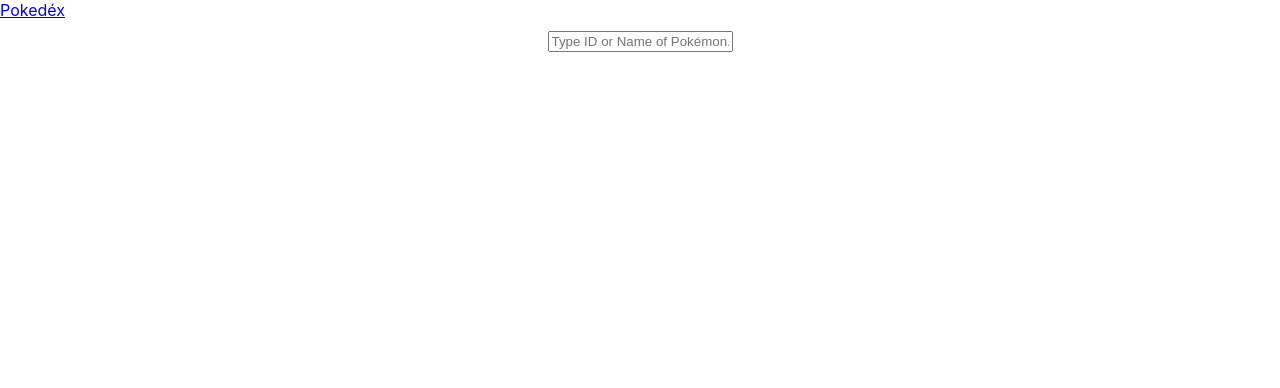
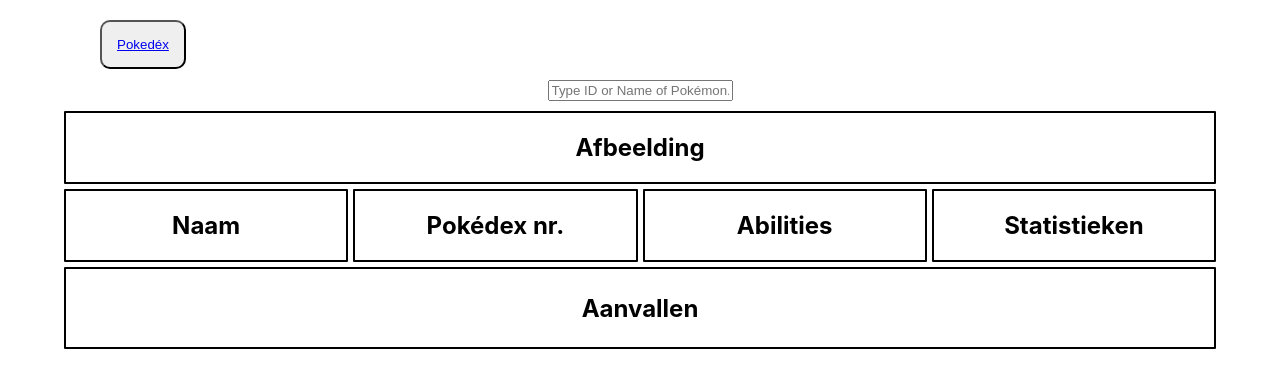
Before and after one commit to Renzo128/react-to-do-l2-p3, a React (Create React App) app: page /PokePage in a window 1280 px wide. Shown: the top 388 px of the page. Built offline with nearby package versions, Linux system fonts and the light colour scheme.

Commit message:
pokedex afgerond

```diff
--- a/src/App.css
+++ b/src/App.css
@@ -13,12 +13,6 @@
   }
 }
 
-/* var item = Math.random()*255;  delete
-// var item2 = Math.random()*255;
-// var item3 = Math.random()*255;
-
-// document.body.style.backgroundColor  = "rgb("+item+","+item2+","+item3+")";
-*/
 .App-header {
   background-color: #282c34;
   min-height: 100vh;
--- a/src/App.jsx
+++ b/src/App.jsx
@@ -1,23 +1,18 @@
 import "./App.css";
-import React, { useEffect, useState } from "react";
-import { Routes, Route, Link } from "react-router-dom";
+import React from "react";
+import { Routes, Route } from "react-router-dom";
 import Pokemon from "./components/Pokemon/Pokemon";
 import PokePage from "./components/PokePage/PokePage";
 const App = () => {
   return (
     <>
       <div>
-{ <Routes>
-   <Route path="PokePage" element={<PokePage />}></Route>
-   <Route path="/" element={<Pokemon />}></Route>
-
-</Routes> }
-
-
-
-{/* <Pokemon/> */}
-
-
+        {
+          <Routes>
+            <Route path="PokePage" element={<PokePage />}></Route>
+            <Route path="/" element={<Pokemon />}></Route>
+          </Routes>
+        }
       </div>
     </>
   );
--- a/src/components/OnePokemon/OnePokemon.css
+++ b/src/components/OnePokemon/OnePokemon.css
@@ -1,13 +1,10 @@
-.Container{
-    display:grid;
-    grid-template-columns: 1fr 1fr 1fr 1fr;
-}
-
-.pokecard{
-    text-align: center;
-    height:400px;
+.pokecard {
+  /* card grootte en tekst plaatsing in de card */
+  text-align: center;
+  height: 400px;
 }
 
 .pokecard img {
-    height: 40%;
-  }
+  /* afbeeldings grootte aanpassen */
+  height: 40%;
+}
--- a/src/components/PokePage/PokePage.js
+++ b/src/components/PokePage/PokePage.js
@@ -1,22 +1,19 @@
 import React from "react";
 import "./PokePage.css";
-import {  Link } from "react-router-dom";
+import { Link } from "react-router-dom";
 import Search from "../Search/Search";
 
+function PokePage() {
+  // display voor iedere pokemon card
 
-function PokePage() { // display voor iedere pokemon card
-
-
-
-
-
-    return(
-        <div>
-            <Link to="/">Pokedéx</Link>
-            <Search />
-
-        </div>
-    )
+  return (
+    <div>
+      <button className="moveButtonPokedex">
+        <Link to="/">Pokedéx</Link>
+      </button>
+      <Search />
+    </div>
+  );
 }
 
-export default PokePage
+export default PokePage;
--- a/src/components/Pokemon/Pokemon.css
+++ b/src/components/Pokemon/Pokemon.css
@@ -1,28 +1,42 @@
 .button {
+  /* knoppen in het midden van pagina zetten */
   text-align: center;
 }
 
+.moveButton {
+  /* link to knop van de rand van de pagina afhalen */
+  margin-left: 100px;
+  padding: 15px;
+  border-radius: 10px;
+  float: left;
+  position: inherit;
+}
+
 .button-style-left {
+  /* styling van de knoppen in het midden van de pagina */
   padding: 5px;
-  width: 50px;
+  width: 100px;
   height: 50px;
   border-top-left-radius: 10px;
   border-bottom-left-radius: 10px;
+  margin-left: -175px;
 }
 
 .button-style-right {
   padding: 5px;
-  width: 50px;
+  width: 100px;
   height: 50px;
   border-top-right-radius: 10px;
   border-bottom-right-radius: 10px;
 }
 
-header{
-    text-align:center;
+header {
+  /* header tekst centeren */
+  text-align: center;
 }
 
-.input_placement{
-    text-align: center;
-    padding: 10px;
+.Container {
+  /* grid voor plaatsing pokemon cards */
+  display: grid;
+  grid-template-columns: 1fr 1fr 1fr 1fr;
 }
--- a/src/components/Search/Search.css
+++ b/src/components/Search/Search.css
@@ -0,0 +1,54 @@
+.center {
+  /* text centeren */
+
+  text-align: center;
+}
+
+.moveButtonPokedex {
+  /* de link pokédex knop designen en verplaatsen */
+  margin-left: 100px;
+  padding: 15px;
+  border-radius: 10px;
+  margin-top: 20px;
+}
+
+.grid {
+  /* grid voor het plaatsen van data */
+  display: grid;
+  grid-template-columns: 1fr 1fr 1fr 1fr;
+  row-gap: 5px;
+  column-gap: 5px;
+}
+.containerSearchPage {
+  /* grid om van de rand van de pagina af te gaan  */
+  display: grid;
+  grid-template-columns: 5% 90% 5%;
+}
+
+.pokemon {
+  /* alle data van de pokemon van de rand afhalen */
+  text-align: left;
+  margin-left: 20px;
+}
+
+.border {
+  /* border voor design data */
+  border: 2px solid black;
+  border-radius: 1px;
+}
+
+.movedown {
+  /* de divs die niet indezelfde grid zitten naar beneden halen */
+  margin-top: 5px;
+}
+
+.nextLine {
+  /* bij abilities de abilities onder elkaar zetten */
+  white-space: pre;
+}
+
+.input_placement {
+  /* invoer veld centeren en groter maken */
+  text-align: center;
+  padding: 10px;
+}
--- a/src/components/Search/Search.js
+++ b/src/components/Search/Search.js
@@ -1,7 +1,6 @@
-import React, { useState, useEffect } from "react";
+import React, { useState } from "react";
 
 import "./Search.css";
-import { getPokemon, getPokemonData } from "../functies/pokemons";
 
 const Search = () => {
   const [input, setInput] = useState("");
@@ -9,18 +8,34 @@ const Search = () => {
 
   const submitSearch = async (e) => {
     e.preventDefault();
-    let response = await getPokemon(
+    let response = await getPokemonData(
       `https://pokeapi.co/api/v2/pokemon/${input.toLowerCase()}`
     );
-    console.log(response);
     await setPokemonData({
       response,
     });
   };
 
+  const getPokemonData = async (url) => {
+    // haal data op van api
+    return new Promise((resolve, reject) => {
+      fetch(url)
+        .then((res) => res.json())
+        .then((data) => {
+          resolve(data);
+        });
+    });
+  };
+
   return (
-    <div className="form_container">
-      <form action="submit" onSubmit={submitSearch} className="input_placement">
+    <div className="form_container containerSearchPage">
+      <div></div>
+      <div>
+        <form
+          action="submit"
+          onSubmit={submitSearch}
+          className="input_placement"
+        >
           <input
             className="unknown"
             type="text"
@@ -31,18 +46,141 @@ const Search = () => {
           />
         </form>
 
-      {Object.keys(pokemonData).length
-        ? pokemonData.response.moves.map((moves) => <div key={moves.move.name}>{moves.move.name}</div>)
-        : ""}
-
-      {Object.keys(pokemonData).length
-        ? pokemonData.response.abilities[0].ability.name
-        : ""}
+        <div className="center border">
+          <h2>Afbeelding</h2>
+          <div className="center">
             {Object.keys(pokemonData).length ? (
-        <img src={pokemonData.response.sprites.front_default}></img>
+              <img
+                src={pokemonData.response.sprites.front_default}
+                alt="front_default"
+              ></img>
             ) : (
               ""
             )}
+
+            {Object.keys(pokemonData).length ? (
+              <img
+                src={pokemonData.response.sprites.back_default}
+                alt="back_default"
+              ></img>
+            ) : (
+              ""
+            )}
+          </div>
+          <div className="center">
+            {Object.keys(pokemonData).length ? (
+              <img
+                src={pokemonData.response.sprites.front_shiny}
+                alt="front_shiny"
+              ></img>
+            ) : (
+              ""
+            )}
+            {Object.keys(pokemonData).length ? (
+              <img
+                src={pokemonData.response.sprites.back_shiny}
+                alt="back_shiny"
+              ></img>
+            ) : (
+              ""
+            )}
+          </div>
+        </div>
+
+        <div className="grid movedown">
+          <div className="center border">
+            <h2>Naam</h2>
+
+            {Object.keys(pokemonData).length ? (
+              <div className="pokemon">
+                <h3>{pokemonData.response.name} </h3>{" "}
+              </div>
+            ) : (
+              ""
+            )}
+          </div>
+
+          <div className="center border">
+            <h2>Pokédex nr. </h2>
+            {Object.keys(pokemonData).length ? (
+              <div className="pokemon">
+                <h3>#{pokemonData.response.id} </h3>{" "}
+              </div>
+            ) : (
+              ""
+            )}
+          </div>
+
+          <div className="center border">
+            <h2>Abilities</h2>
+
+            {Object.keys(pokemonData).length ? (
+              <div className="pokemon nextLine">
+                <h4>
+                  {" "}
+                  {pokemonData.response.abilities &&
+                    pokemonData.response.abilities
+                      .map((abilityObject) => abilityObject.ability.name)
+                      .join("\n")}
+                </h4>
+              </div>
+            ) : (
+              ""
+            )}
+          </div>
+
+          <div className="center border">
+            <h2>Statistieken</h2>
+            {Object.keys(pokemonData).length ? (
+              <div className="pokemon nextLine">
+                <h4>
+                  {" "}
+                  {Object.keys(pokemonData).length ? (
+                    <div className="pokemon">
+                      {pokemonData.response.stats[0].stat.name} :{" "}
+                      {pokemonData.response.stats[0].base_stat}
+                      <br></br>
+                      {pokemonData.response.stats[1].stat.name} :{" "}
+                      {pokemonData.response.stats[1].base_stat}
+                      <br></br>
+                      {pokemonData.response.stats[2].stat.name} :{" "}
+                      {pokemonData.response.stats[2].base_stat}
+                      <br></br>
+                      {pokemonData.response.stats[3].stat.name} :{" "}
+                      {pokemonData.response.stats[3].base_stat}
+                      <br></br>
+                      {pokemonData.response.stats[4].stat.name} :{" "}
+                      {pokemonData.response.stats[4].base_stat}
+                      <br></br>
+                      {pokemonData.response.stats[5].stat.name} :{" "}
+                      {pokemonData.response.stats[5].base_stat}{" "}
+                    </div>
+                  ) : (
+                    ""
+                  )}
+                </h4>
+              </div>
+            ) : (
+              ""
+            )}
+          </div>
+        </div>
+        <div className="center movedown">
+          <div style={{ padding: "5px" }} className="border">
+            <h2>Aanvallen</h2>
+
+            <div className="grid movedown ">
+              {Object.keys(pokemonData).length
+                ? pokemonData.response.moves.map((moves) => (
+                    <div className="center border" key={moves.move.name}>
+                      {moves.move.name}
+                    </div>
+                  ))
+                : ""}
+            </div>
+          </div>
+        </div>
+      </div>
     </div>
   );
 };
--- a/src/components/functies/pokemons.js
+++ /dev/null
@@ -1,19 +0,0 @@
-export async function getPokemon(url) { // haal 20 pokemons op
-    return new Promise((resolve, reject) => {
-      fetch(url)
-        .then((res) => res.json())
-        .then((data) => {
-          resolve(data);
-        });
-    });
-  }
-
-  export async function getPokemonData(url) { // haal iedere pokemon apart op van de 20 van getPokemon
-    return new Promise((resolve, reject) => {
-      fetch(url)
-        .then((res) => res.json())
-        .then((data) => {
-          resolve(data);
-        });
-    });
-  }
```
Also changed, not shown: src/components/OnePokemon/OnePokemon.js (+3 -7 lines), src/components/Pokemon/Pokemon.jsx (+24 -6 lines). Lines whose indentation alone changed are shown as unchanged.
